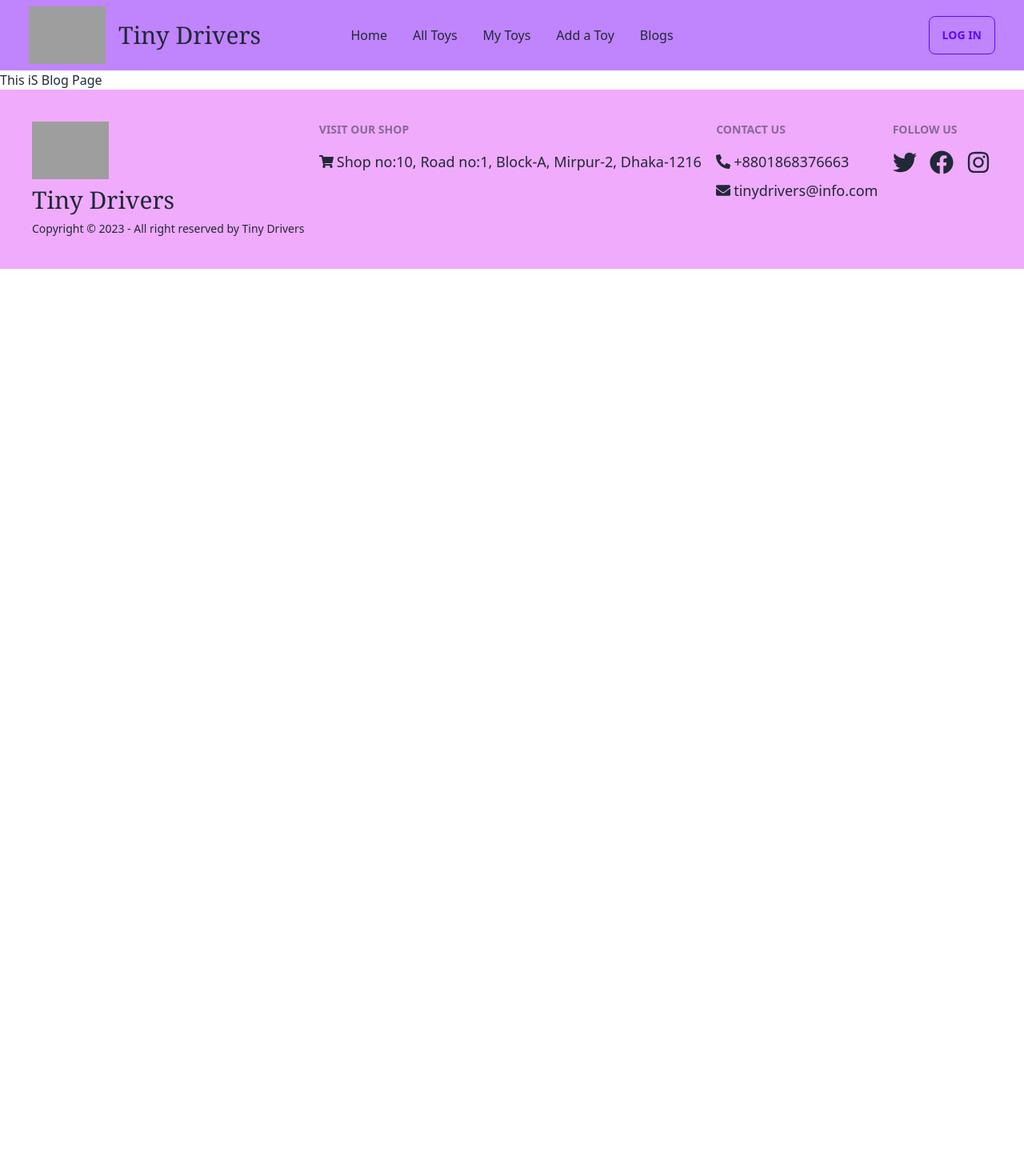
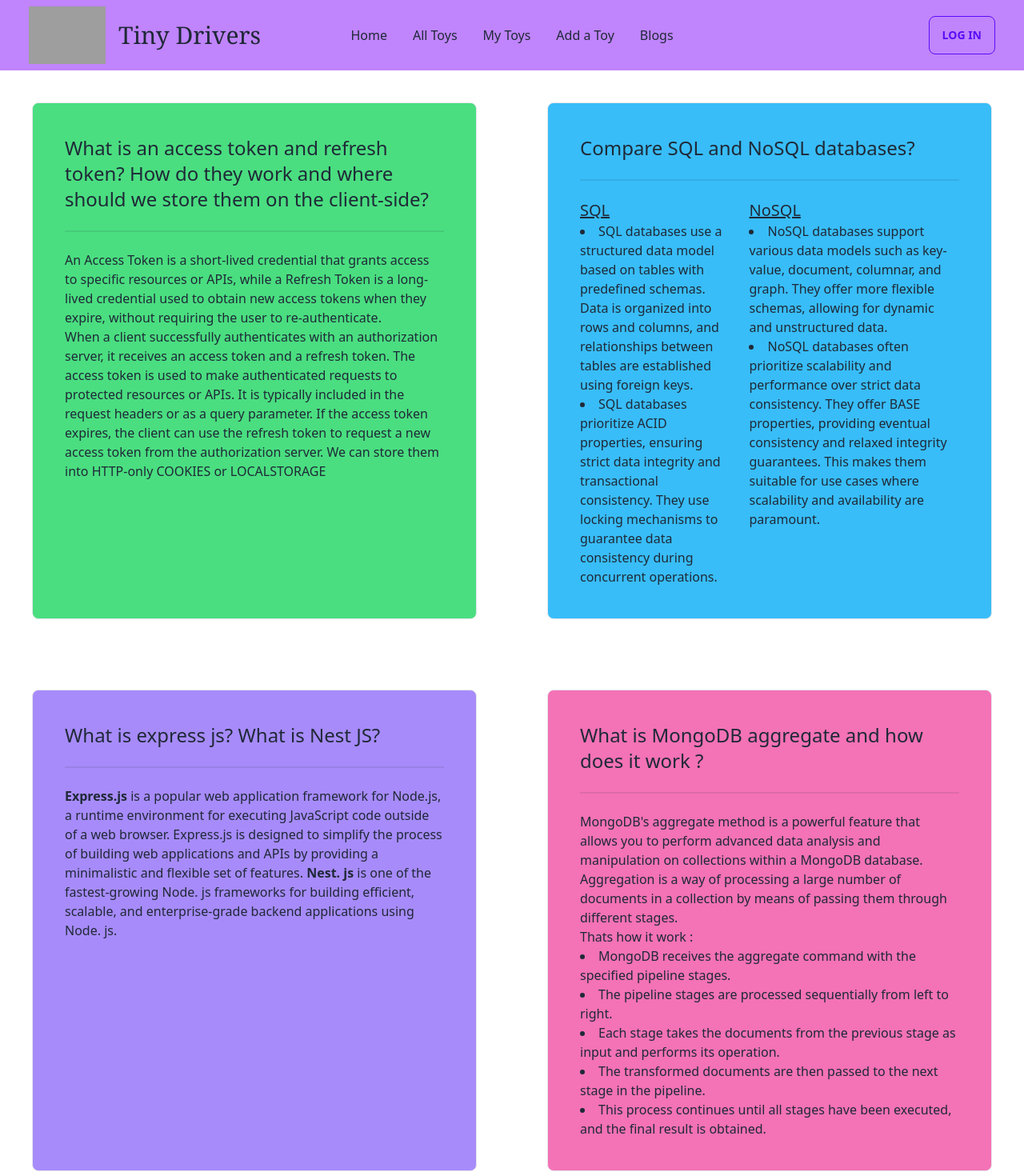
Before and after one commit to sayeed083/Toy-Store-Client-Side, a React (Vite) app: page /blogs in a window 1280 px wide. Shown: the top 1470 px of the page at 80% size. Before the commit the page ends 800 px from the top, so only its background shows below. Built offline with nearby package versions, Linux system fonts and the light colour scheme; grey boxes are pictures that could not be loaded.

Commit message:
BLogs Page Added and Questions Answered

```diff
--- a/src/Pages/Blogs/Blogs.jsx
+++ b/src/Pages/Blogs/Blogs.jsx
@@ -2,8 +2,54 @@
 
 const Blogs = () => {
     return (
-        <div>
-            <h2>This iS Blog Page</h2>
+        <div className="grid grid-cols-2 gap-2">
+            {/* ---------------Question-1-------------------- */}
+            <div className="bg-green-400 border rounded-lg p-10 m-10">
+                <h2 className="text-2xl">What is an access token and refresh token? How do they work and where should we store them on the client-side?</h2>
+                <div className="divider"></div>
+                <p>An Access Token is a short-lived credential that grants access to specific resources or APIs, while a Refresh Token is a long-lived credential used to obtain new access tokens when they expire, without requiring the user to re-authenticate.</p>
+                <p>When a client successfully authenticates with an authorization server, it receives an access token and a refresh token. The access token is used to make authenticated requests to protected resources or APIs. It is typically included in the request headers or as a query parameter. If the access token expires, the client can use the refresh token to request a new access token from the authorization server. We can store them into HTTP-only COOKIES or LOCALSTORAGE</p>
+            </div>
+
+            {/* ---------------Question-2-------------------- */}
+            <div className="bg-sky-400 border rounded-lg p-10 m-10">
+                <h2 className="text-2xl">Compare SQL and NoSQL databases?</h2>
+                <div className="divider"></div>
+                <div className="flex justify-around gap-5">
+                    <div>
+                        <p className="text-xl underline">SQL</p>
+                        <li>SQL databases use a structured data model based on tables with predefined schemas. Data is organized into rows and columns, and relationships between tables are established using foreign keys.</li>
+                        <li>SQL databases prioritize ACID properties, ensuring strict data integrity and transactional consistency. They use locking mechanisms to guarantee data consistency during concurrent operations.</li>
+
+                    </div>
+                    <div>
+                        <p className="text-xl underline">NoSQL</p>
+                        <li>NoSQL databases support various data models such as key-value, document, columnar, and graph. They offer more flexible schemas, allowing for dynamic and unstructured data.</li>
+                        <li>NoSQL databases often prioritize scalability and performance over strict data consistency. They offer BASE properties, providing eventual consistency and relaxed integrity guarantees. This makes them suitable for use cases where scalability and availability are paramount.</li>
+
+                    </div>
+                </div>
+            </div>
+            {/* ---------------Question-3-------------------- */}
+            <div className="bg-violet-400 border rounded-lg p-10 m-10">
+                <h2 className="text-2xl">What is express js? What is Nest JS?</h2>
+                <div className="divider"></div>
+                <p><span className="font-bold">Express.js</span> is a popular web application framework for Node.js, a runtime environment for executing JavaScript code outside of a web browser. Express.js is designed to simplify the process of building web applications and APIs by providing a minimalistic and flexible set of features. <span className="font-bold"> Nest. js</span> is one of the fastest-growing Node. js frameworks for building efficient, scalable, and enterprise-grade backend applications using Node. js.</p>
+            </div>
+            {/* ---------------Question-4-------------------- */}
+            <div className="bg-pink-400 border rounded-lg p-10 m-10">
+                <h2 className="text-2xl">What is MongoDB aggregate and how does it work ?</h2>
+                <div className="divider"></div>
+                <p>MongoDB's aggregate method is a powerful feature that allows you to perform advanced data analysis and manipulation on collections within a MongoDB database. Aggregation is a way of processing a large number of documents in a collection by means of passing them through different stages. <br />
+                    Thats how it work :
+                </p>
+                <li>MongoDB receives the aggregate command with the specified pipeline stages.</li>
+                <li>The pipeline stages are processed sequentially from left to right.</li>
+                <li>Each stage takes the documents from the previous stage as input and performs its operation.</li>
+                <li>The transformed documents are then passed to the next stage in the pipeline.</li>
+                <li>This process continues until all stages have been executed, and the final result is obtained.</li>
+            </div>
+
         </div>
     );
 };
```
